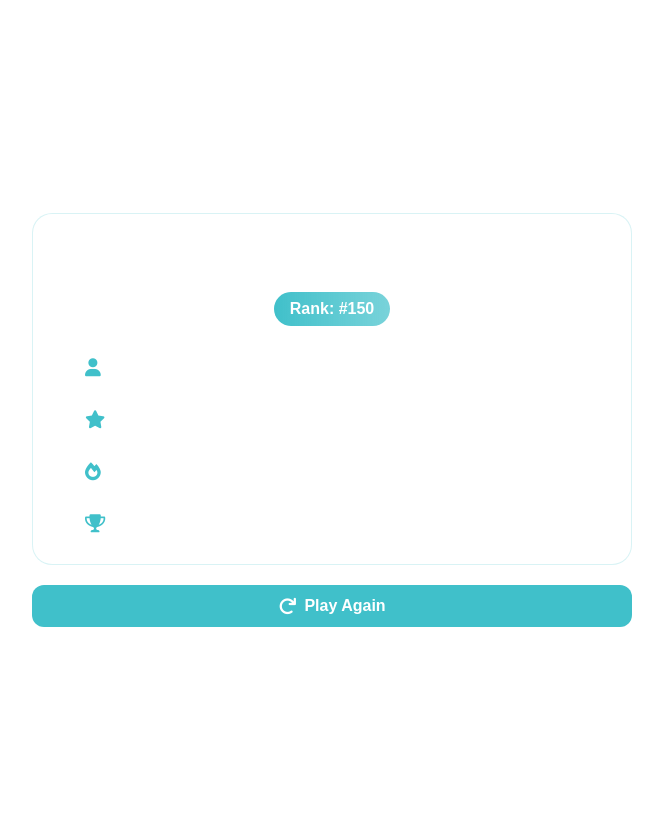
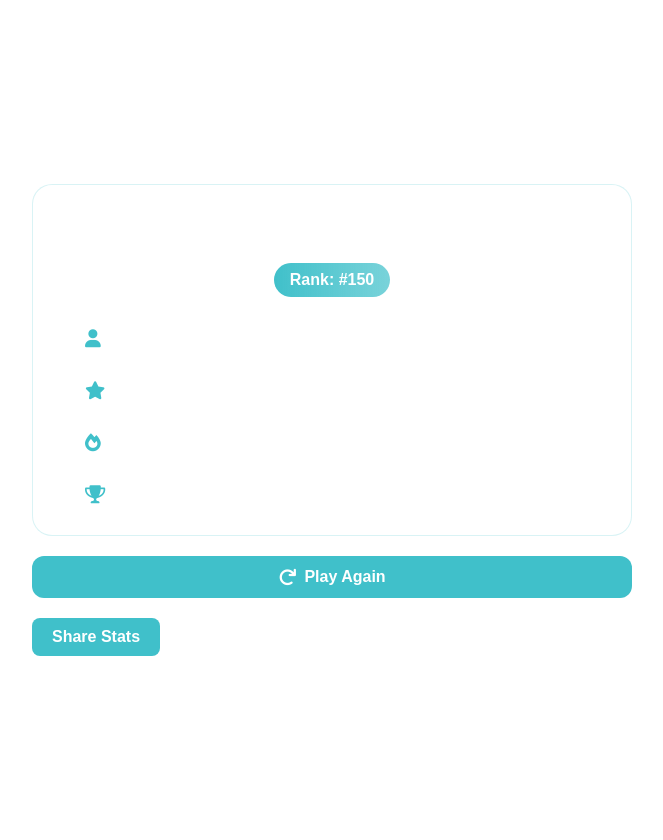
Before and after one commit to Mz-scripter/DevChallenge, a Django app: page /game-result/ in a window 1280 px wide. Shown: the whole page, without its empty margins (308-971 px from the left). Run offline with Django 5.2, Linux system fonts and the light colour scheme; data comes from the database, SQL or seed files in the repository; both versions use the stored data as it was after the commit; data that the repository does not hold is empty.

Commit message:
Text can now be shared

```diff
--- a/game/templates/game/partials/game_result_partial.html
+++ b/game/templates/game/partials/game_result_partial.html
@@ -40,4 +40,12 @@
         <i class="fas fa-redo"></i>
         <span>Play Again</span>
     </button>
+
+    <button id="share-btn" onclick="
+
+        navigator.share({
+            title: 'DevChallenge Game Stats',
+            text: 'Check out my game stats!'
+        });
+    ">Share Stats</button>
 </div>
--- /dev/null
+++ b/package.json
@@ -0,0 +1,5 @@
+{
+  "dependencies": {
+    "html2canvas": "^1.4.1"
+  }
+}
```
Also changed, not shown: static/js/share-stats.js (added, +7 -0 lines), db.sqlite3, package-lock.json (added).
